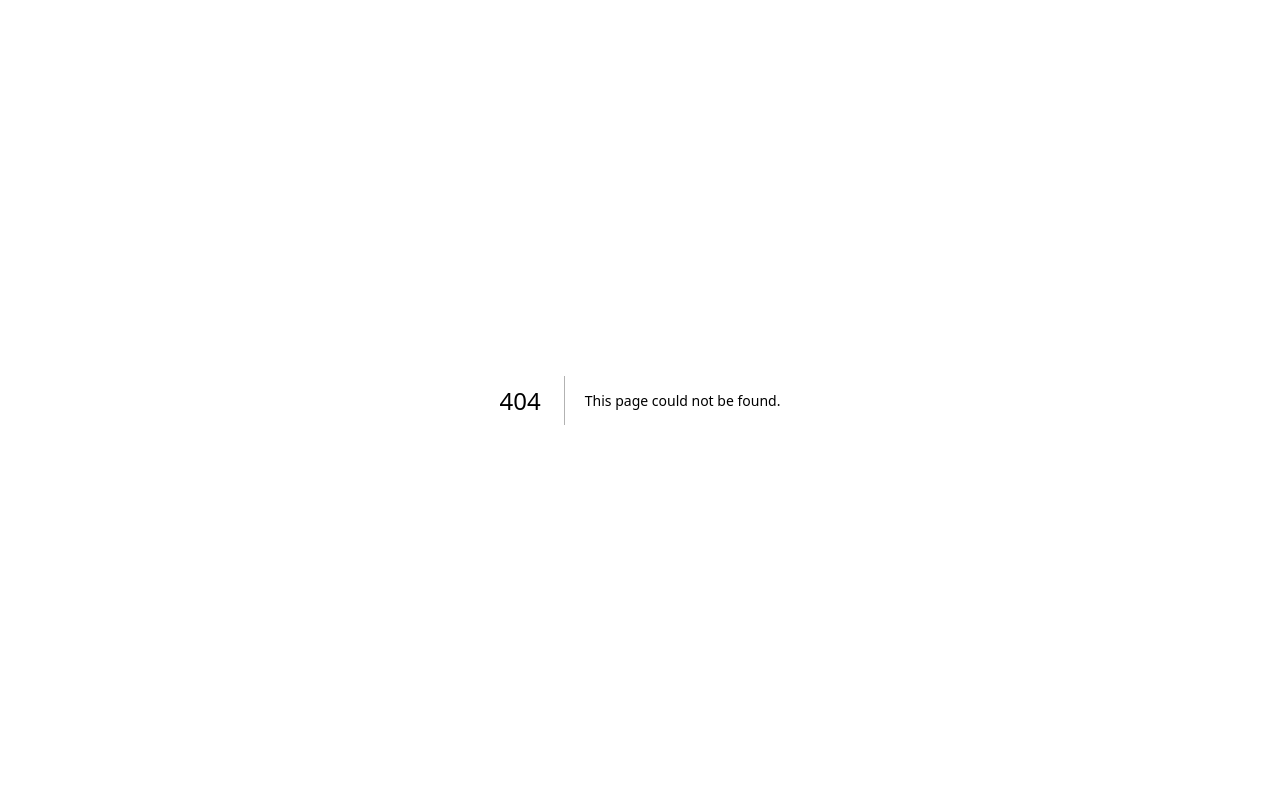
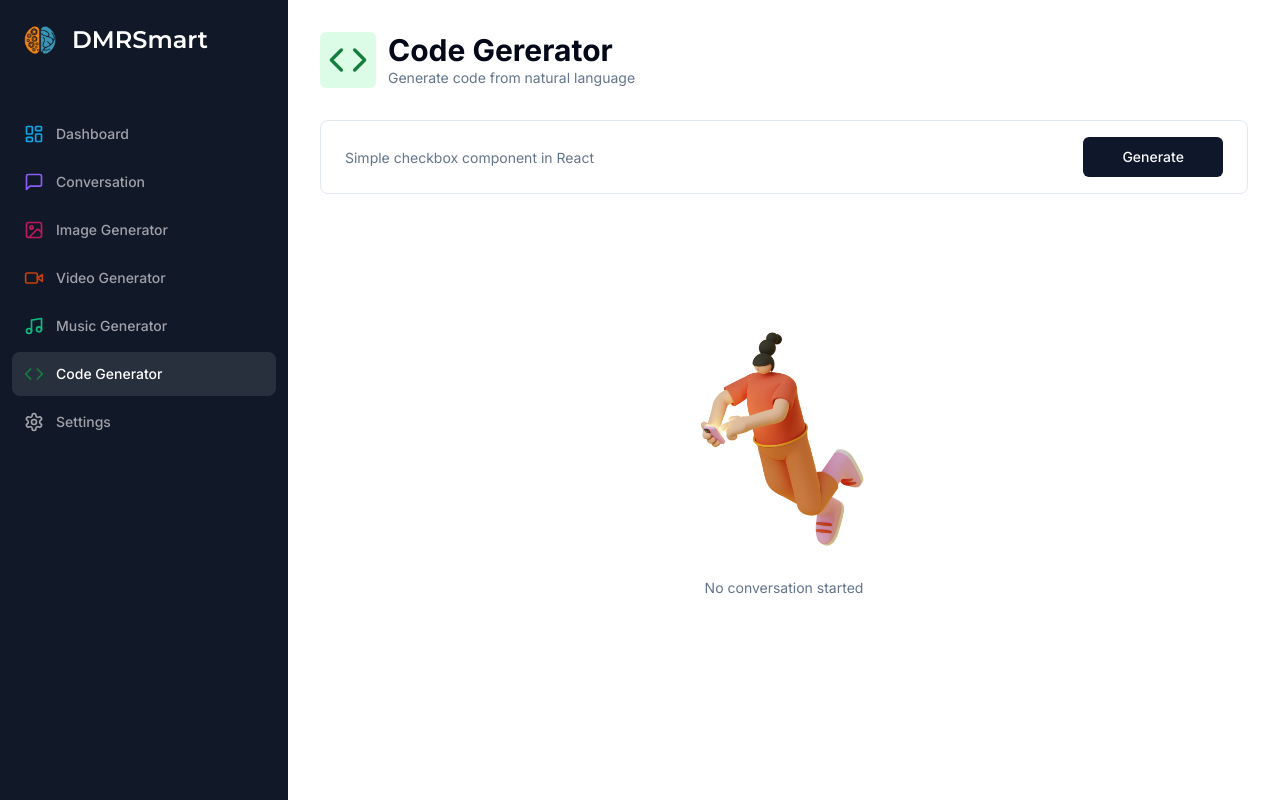
Before and after one commit to magnokf/genius-app, a Next.js app: page /code in a window 1280 px wide. Before the commit this address had no page. Built offline with nearby package versions, Linux system fonts and the light colour scheme.

Commit message:
feat: implements code UI/UX

```diff
--- /dev/null
+++ b/app/(dashboard)/(routes)/code/constants.ts
@@ -0,0 +1,5 @@
+import * as z from 'zod';
+
+export const formSchema = z.object({
+    prompt: z.string().nonempty({ message: 'Prompt is required' }),
+});
--- /dev/null
+++ b/app/(dashboard)/(routes)/code/page.tsx
@@ -0,0 +1,155 @@
+"use client"
+import axios from "axios";
+import * as z from "zod";
+import {useState} from "react";
+import {zodResolver} from "@hookform/resolvers/zod";
+import {useRouter} from "next/navigation";
+import {ChatCompletionRequestMessage} from "openai";
+import ReactMarkdown from "react-markdown";
+
+import {Heading} from "@/components/heading";
+import {Code, Divide} from "lucide-react";
+import {useForm} from "react-hook-form";
+import {formSchema} from "./constants";
+
+import {Form, FormControl, FormField, FormItem} from "@/components/ui/form";
+import {Input} from "@/components/ui/input";
+import {Button} from "@/components/ui/button";
+import Empty from "@/components/empty";
+import Loader from "@/components/loader";
+import {cn} from "@/lib/utils";
+import UserAvatar from "@/components/user-avatar";
+import BotAvatar from "@/components/bot-avatar";
+
+
+const CodePage = () => {
+    const router = useRouter();
+    const [messages, setMessages] = useState<ChatCompletionRequestMessage[]>([]);
+
+
+    const form = useForm<z.infer<typeof formSchema>>({
+        resolver: zodResolver(formSchema),
+        defaultValues: {
+            prompt: "",
+        }
+    })
+
+    const isLoading = form.formState.isSubmitting;
+
+    const onSubmit = async (values: z.infer<typeof formSchema>) => {
+        try {
+            const userMessage: ChatCompletionRequestMessage = {
+                role: "user",
+                content: values.prompt,
+            }
+            const newMessages = [...messages, userMessage];
+
+            const response = await axios.post("/api/code", {
+                    messages: newMessages,
+                }
+            );
+
+            setMessages((current) => [...current, userMessage, response.data]);
+
+            form.reset();
+        } catch (e) {
+            // TODO: Open Pro Modal
+            // console.log(e)
+        } finally {
+            router.refresh();
+        }
+    }
+
+    return (
+        <div>
+            <Heading
+                title="Code Gererator"
+                description="Generate code from natural language"
+                icon={Code}
+                iconColor="text-green-700"
+                bgColor="bg-green-100"
+            />
+            <div className="px-4 lg:px-8">
+                <div>
+                    <Form {...form}>
+                        <form
+                            onSubmit={form.handleSubmit(onSubmit)}
+                            className="rounded-lg border w-full p-4 px-3 md:px-6 focus-within:shadow-sm grid grid-cols-12 gap-2"
+                        >
+                            <FormField
+                                name="prompt"
+                                render={({field}) => (
+                                    <FormItem className="col-span-12 lg:col-span-10">
+                                        <FormControl className="m-0 p-0">
+                                            <Input
+                                                className="border-0 focus-visible:ring-0 focus-visible:ring-transparent focus:outline-none"
+                                                disabled={isLoading}
+                                                placeholder="Simple checkbox component in React"
+                                                {...field}
+                                            />
+                                        </FormControl>
+                                    </FormItem>
+
+                                )}
+
+                            />
+                            <Button
+                                type="submit"
+                                className="col-span-12 lg:col-span-2 w-full"
+                                disabled={isLoading}
+                            >
+                                Generate
+                            </Button>
+                        </form>
+                    </Form>
+                </div>
+                <div className="space-y-4 mt-4">
+                    {isLoading && (
+                        <div className="p-8 rounded-lg w-full flex items-center justify-center bg-muted">
+                            <Loader/>
+                        </div>
+                    )}
+                    {messages.length === 0 && !isLoading && (
+                        <Empty label="No conversation started"/>
+                    )}
+                    <div className="flex flex-col-reverse gap-4">
+                        {messages.map((message, index) => (
+                            <div
+                                key={index}
+                                className={cn("p-8 w-full flex items-start gap-x-8 rounded-lg",
+                                    message.role === "user" ? "bg-white border border-black/10" : "bg-muted")
+                                }
+                            >
+                                {message.role === "user" ? <UserAvatar/> : <BotAvatar/>}
+                                <ReactMarkdown
+                                    components={{
+                                        pre: ({node, ...props}) => (
+
+                                                <div className="overflow-auto w-full my-2 bg-black/10 rounded-lg p-2"
+                                                >
+                                                    <pre {...props} />
+                                                </div>
+
+                                        ),
+                                        code: ({node, ...props}) => (
+                                            <code className="bg-black/10 rounded-lg p-1" {...props} />
+                                        )
+
+                                    }
+                                }
+                                    className="text-sm overflow-hidden leading-7"
+                                >
+                                {message.content || ""}
+                                </ReactMarkdown>
+                        </div>
+                            ))}
+
+                    </div>
+                </div>
+
+            </div>
+        </div>
+    );
+};
+
+export default CodePage;
--- /dev/null
+++ b/app/api/code/route.ts
@@ -0,0 +1,46 @@
+import {ChatCompletionRequestMessage, Configuration, OpenAIApi} from "openai";
+import {NextResponse} from "next/server";
+import {auth} from "@clerk/nextjs";
+
+
+const configuration = new Configuration({
+        apiKey: process.env.OPENAI_API_KEY,
+
+    }
+);
+
+const openai = new OpenAIApi(configuration);
+
+const instructionMessage: ChatCompletionRequestMessage = {
+    role:"system",
+    content:"You are a reliable code generator. You must answer any question with a code snippet related to the question."
+}
+
+export async function POST(
+    req: Request,
+) {
+    try {
+        const {userId} = auth()
+        const body = await req.json();
+        const {messages} = body;
+
+        if (!userId) {
+            return new NextResponse("Unauthorized", {status: 401});
+        }
+        if (!configuration.apiKey) {
+            return new NextResponse("OPenAI API key not configured", {status: 500});
+        }
+        if (!messages) {
+            return new NextResponse("Messages are required", {status: 400});
+        }
+
+        const response = await openai.createChatCompletion({
+            model: 'gpt-3.5-turbo',
+            messages:[instructionMessage, ...messages],
+        });
+        return NextResponse.json(response.data.choices[0].message, {status: 200});
+    } catch (error) {
+        console.log('CODE_ERROR', error);
+        return new NextResponse("Internal error", {status: 500});
+    }
+}
--- a/package.json
+++ b/package.json
@@ -31,6 +31,7 @@
     "react": "18.2.0",
     "react-dom": "18.2.0",
     "react-hook-form": "^7.45.2",
+    "react-markdown": "^8.0.7",
     "tailwind-merge": "^1.14.0",
     "tailwindcss": "3.3.3",
     "tailwindcss-animate": "^1.0.6",
```
Also changed, not shown: 1 other file (tests, documents, lock files or other folders).
